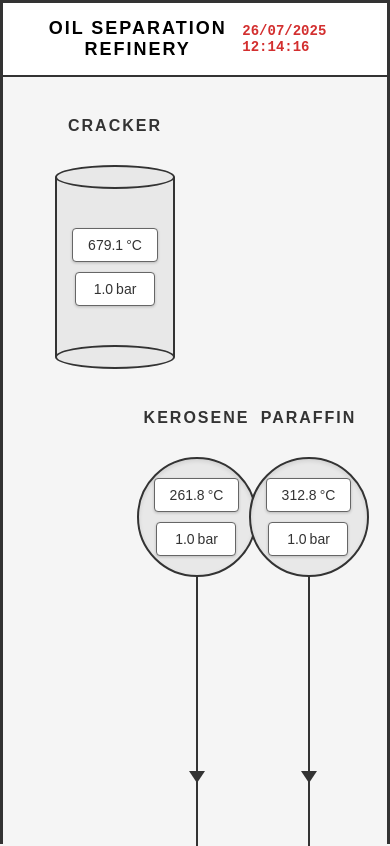
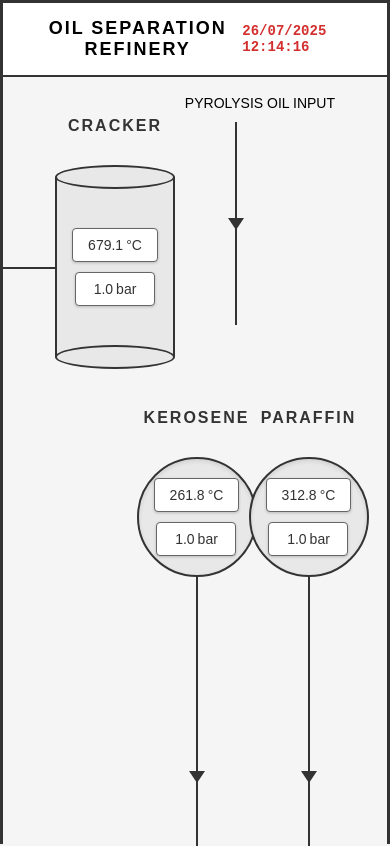
Before and after one commit to taliablain/pressure-flow-ui, a React (Create React App) app: page / in a window 390 px wide. Shown: the top 846 px of the page. Built offline with nearby package versions, Linux system fonts and the light colour scheme.

Commit message:
pyrolysis label and arrow

```diff
--- a/src/App.css
+++ b/src/App.css
@@ -32,24 +32,6 @@ body {
 .header-left {
   display: flex;
   gap: 10px;
-}
-
-.flame-controls {
-  display: flex;
-  gap: 10px;
-}
-
-.flame-button {
-  padding: 8px 15px;
-  border: 2px solid #666;
-  background-color: #f0f0f0;
-  font-size: 14px;
-  cursor: pointer;
-  border-radius: 4px;
-}
-
-.flame-button:hover {
-  background-color: #e0e0e0;
 }
 
 .header-center h1 {
@@ -156,12 +138,14 @@ body {
   grid-row: 1 / span 3;
   margin-right: 130px;
   margin-left: -30px; /* Move cracker closer to paraffin */
+  position: relative; /* Added for exit line positioning */
 }
 
 .simple-cylinder {
   display: flex;
   flex-direction: column;
   align-items: center;
+  position: relative; /* Added for exit line positioning */
 }
 
 .cylinder-top-cap {
@@ -197,6 +181,49 @@ body {
   border-radius: 50%;
   position: relative;
   z-index: 3;
+}
+
+/* Cracker Entry Line from Right Side */
+.cracker-exit-line {
+  position: absolute;
+  top: 50%;
+  right: -60px; /* Connect to right side of cylinder */
+  width: 60px; /* Horizontal segment going right */
+  height: 2px;
+  background-color: #333;
+  z-index: 4;
+}
+
+/* Horizontal line from screen edge */
+.cracker-exit-line::after {
+  content: "";
+  position: absolute;
+  top: -201px; /* At top of vertical line */
+  right: -200px; /* Extend further right from vertical line */
+  width: 200px; /* Extend toward screen edge */
+  height: 2px;
+  background-color: #333;
+}
+
+/* Vertical line as a separate element */
+.cracker-vertical-line {
+  position: absolute;
+  top: -43px; /* Start 200px above the horizontal line */
+  right: -62px; /* Align with the vertical line position */
+  width: 2px;
+  height: 203px; /* Vertical drop */
+  background-color: #333;
+  z-index: 4;
+  display: flex;
+  align-items: center;
+  justify-content: center;
+}
+
+.pyrolysis-label {
+  position: absolute;
+  font-size: 14px;
+  top: -70px; /* This controls up/down position */
+  right: -160px; /* This controls left/right position */
 }
 
 .cylinder-container,
@@ -370,6 +397,23 @@ body {
     width: 80px;
     height: 60px;
   }
+
+  /* Adjust entry line for smaller screens */
+  .cracker-exit-line {
+    width: 80px;
+    left: -80px;
+  }
+
+  .cracker-exit-line::before {
+    height: 120px;
+    top: -120px;
+  }
+
+  .cracker-exit-line::after {
+    left: -150px;
+    width: 150px;
+    top: -121px;
+  }
 }
 
 @media (max-width: 768px) {
@@ -442,4 +486,21 @@ body {
   .datetime {
     font-size: 14px;
   }
+
+  /* Adjust entry line for mobile */
+  .cracker-exit-line {
+    width: 60px;
+    left: -60px;
+  }
+
+  .cracker-exit-line::before {
+    height: 80px;
+    top: -80px;
+  }
+
+  .cracker-exit-line::after {
+    left: -100px;
+    width: 100px;
+    top: -81px;
+  }
 }
--- a/src/App.js
+++ b/src/App.js
@@ -795,6 +795,14 @@ function App() {
               </div>
             </div>
             <div className="cylinder-bottom-cap"></div>
+            {/* Cracker Entry Line */}
+            <div className="cracker-exit-line"></div>
+            {/* Vertical line with arrow */}
+            <div className="cracker-vertical-line">
+              <div className="arrow-down"></div>
+            </div>
+            {/* Pyrolysis oil input label */}
+            <div className="pyrolysis-label">PYROLYSIS OIL INPUT</div>
           </div>
         </div>
       </div>
```
